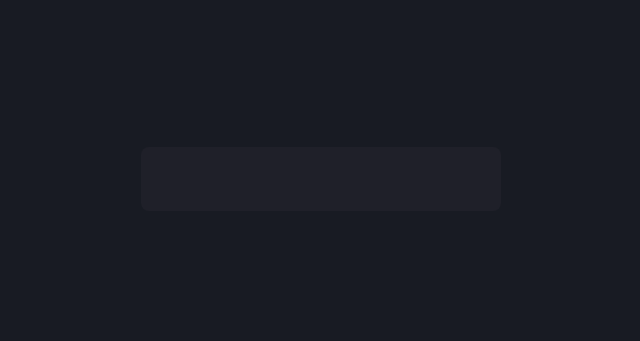
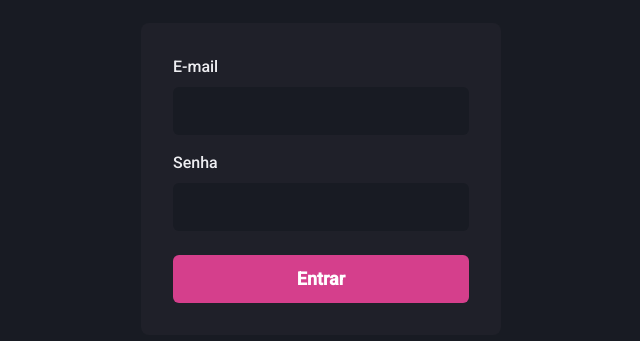
Before and after one commit to GeraldoPBarros/dashgo, a Next.js app: page / in a window 1280 px wide. Shown: the part 221-562 px from the top of the page, without its empty margins (319-959 px from the left). Built offline with nearby package versions, Linux system fonts and the light colour scheme.

Commit message:
form de login e componente input>

```diff
--- /dev/null
+++ b/src/components/Form/Input.tsx
@@ -0,0 +1,31 @@
+import {
+  FormControl,
+  FormLabel,
+  Input as ChakraInput,
+  InputProps as ChakraInputProps,
+} from "@chakra-ui/react";
+
+interface InputProps extends ChakraInputProps {
+  name: string;
+  label?: string;
+}
+
+export function Input({ name, label, ...rest }: InputProps) {
+  return (
+    <FormControl>
+      {!!label && <FormLabel htmlFor={name}>{label}</FormLabel>}
+      <ChakraInput
+        name={name}
+        id={name}
+        focusBorderColor="pink.500"
+        bgColor="gray.900"
+        variant="filled"
+        _hover={{
+          bgColor: "gray.900",
+        }}
+        size="lg"
+        {...rest}
+      />
+    </FormControl>
+  );
+}
--- a/src/pages/index.js
+++ /dev/null
@@ -1,24 +0,0 @@
-import {
-  Flex,
-  Input,
-  Button,
-  Stack,
-  FormLabel,
-  FormControl,
-} from "@chakra-ui/react";
-
-export default function Home() {
-  return (
-    <Flex w="100vw" h="100vh" align="center" justify="center">
-      <Flex
-        as="form"
-        width="100%"
-        maxWidth={360}
-        bg="gray.800"
-        p="8"
-        borderRadius={8}
-        flexDir="column"
-      ></Flex>
-    </Flex>
-  );
-}
--- /dev/null
+++ b/src/pages/index.tsx
@@ -0,0 +1,28 @@
+import { Flex, Button, Stack } from "@chakra-ui/react";
+
+import { Input } from "../components/Form/Input";
+
+export default function Home() {
+  return (
+    <Flex w="100vw" h="100vh" align="center" justify="center">
+      <Flex
+        as="form"
+        width="100%"
+        maxWidth={360}
+        bg="gray.800"
+        p="8"
+        borderRadius={8}
+        flexDir="column"
+      >
+        <Stack spacing="4">
+          <Input name="email" type="email" label="E-mail" />
+          <Input name="password" type="password" label="Senha" />
+        </Stack>
+
+        <Button type="submit" mt="6" colorScheme="pink" size="lg">
+          Entrar
+        </Button>
+      </Flex>
+    </Flex>
+  );
+}
```
